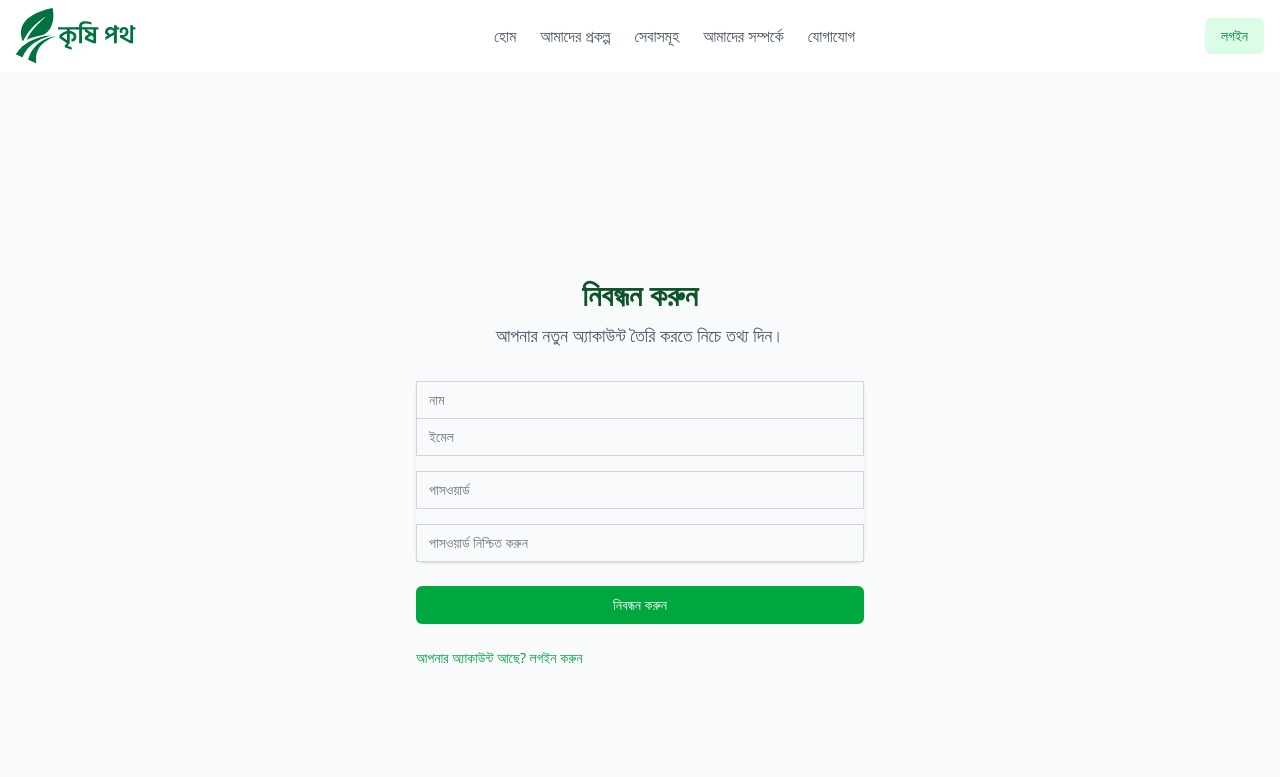
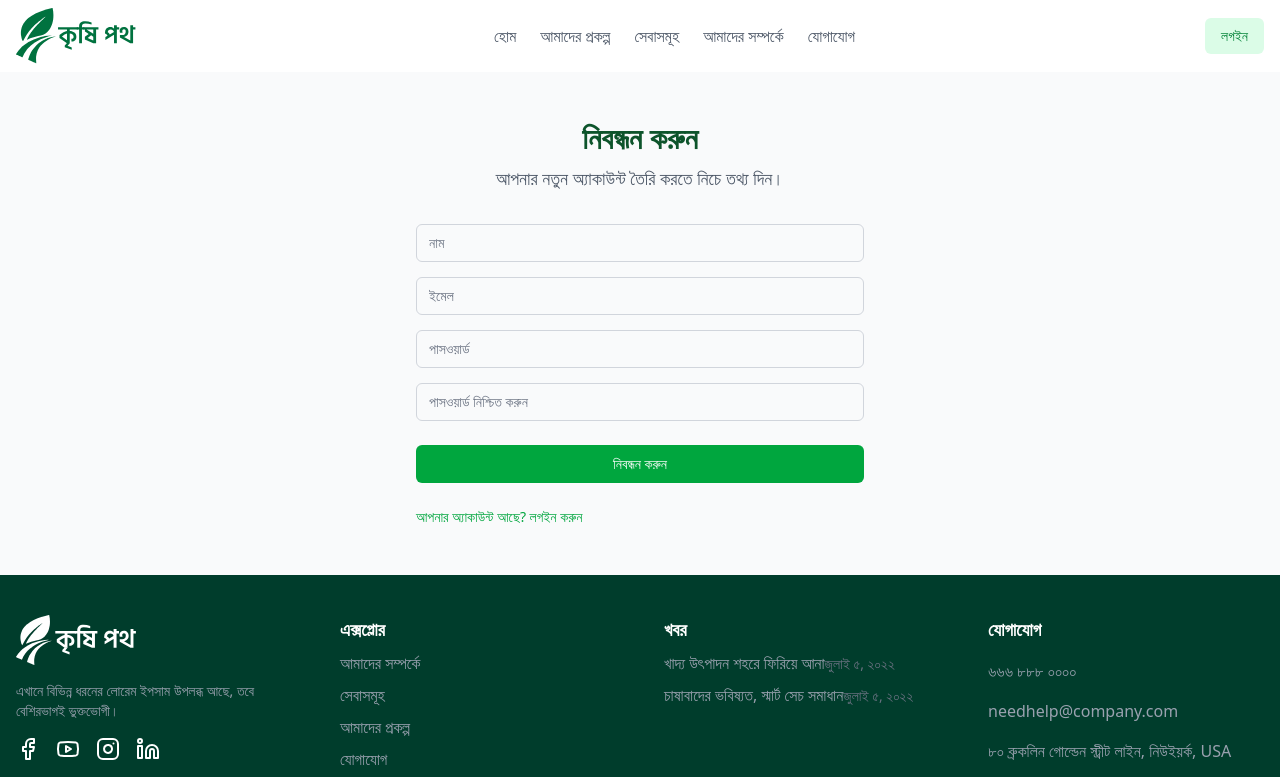
Before and after one commit to GausAlMunirTushar/krishipath-frontend, a Next.js app: page /register in a window 1280 px wide. Shown: the top 777 px of the page. Built offline with nearby package versions, Linux system fonts and the light colour scheme.

Commit message:
feat: Implement login and registration pages with form handling

```diff
--- a/src/app/(web)/(auth)/login/page.tsx
+++ b/src/app/(web)/(auth)/login/page.tsx
@@ -34,7 +34,7 @@ const LoginPage: React.FC = () => {
 	};
 
 	return (
-		<div className="min-h-screen bg-gray-50 flex items-center justify-center py-12 px-4 sm:px-6 lg:px-8">
+		<div className=" bg-gray-50 flex items-center justify-center py-8 sm:py-12 px-4 sm:px-6 lg:px-8">
 			<div className="max-w-md w-full space-y-8">
 				<div>
 					<h2 className="text-center text-3xl font-extrabold text-green-900">
@@ -47,7 +47,7 @@ const LoginPage: React.FC = () => {
 
 				{/* Login Form */}
 				<form className="mt-8 space-y-6" onSubmit={handleSubmit}>
-					<div className="rounded-md shadow-sm -space-y-px">
+					<div className="rounded-md m -space-y-px">
 						{/* Email Input */}
 						<div>
 							<label htmlFor="email" className="sr-only">
@@ -60,7 +60,7 @@ const LoginPage: React.FC = () => {
 								required
 								value={formData.email}
 								onChange={handleInputChange}
-								className="appearance-none rounded-none relative block w-full px-3 py-2 border border-gray-300 placeholder-gray-500 text-gray-900 focus:outline-none focus:ring-green-500 focus:border-green-500 focus:z-10 sm:text-sm"
+								className="appearance-none rounded-md relative block w-full px-3 py-2 border border-gray-300 placeholder-gray-500 text-gray-900 focus:outline-none focus:ring-green-500 focus:border-green-500 focus:z-10 sm:text-sm"
 								placeholder="ইমেল"
 							/>
 						</div>
@@ -76,7 +76,7 @@ const LoginPage: React.FC = () => {
 								required
 								value={formData.password}
 								onChange={handleInputChange}
-								className="appearance-none rounded-none relative block w-full px-3 py-2 border border-gray-300 placeholder-gray-500 text-gray-900 focus:outline-none focus:ring-green-500 focus:border-green-500 focus:z-10 sm:text-sm"
+								className="appearance-none rounded-md relative block w-full px-3 py-2 border border-gray-300 placeholder-gray-500 text-gray-900 focus:outline-none focus:ring-green-500 focus:border-green-500 focus:z-10 sm:text-sm"
 								placeholder="পাসওয়ার্ড"
 							/>
 						</div>
--- a/src/app/(web)/(auth)/register/page.tsx
+++ b/src/app/(web)/(auth)/register/page.tsx
@@ -43,7 +43,7 @@ const RegisterPage: React.FC = () => {
 	};
 
 	return (
-		<div className="min-h-screen bg-gray-50 flex items-center justify-center py-12 px-4 sm:px-6 lg:px-8">
+		<div className=" bg-gray-50 flex items-center justify-center py-8 sm:py-12 px-4 sm:px-6 lg:px-8">
 			<div className="max-w-md w-full space-y-8">
 				<div>
 					<h2 className="text-center text-3xl font-extrabold text-green-900">
@@ -56,7 +56,7 @@ const RegisterPage: React.FC = () => {
 
 				{/* Register Form */}
 				<form className="mt-8 space-y-6" onSubmit={handleSubmit}>
-					<div className="rounded-md shadow-sm -space-y-px">
+					<div className="rounded-md  -space-y-px">
 						{/* Name Input */}
 						<div>
 							<label htmlFor="name" className="sr-only">
@@ -69,13 +69,13 @@ const RegisterPage: React.FC = () => {
 								required
 								value={formData.name}
 								onChange={handleInputChange}
-								className="appearance-none rounded-none relative block w-full px-3 py-2 border border-gray-300 placeholder-gray-500 text-gray-900 focus:outline-none focus:ring-green-500 focus:border-green-500 focus:z-10 sm:text-sm"
+								className="appearance-none rounded-md relative block w-full px-3 py-2 border border-gray-300 placeholder-gray-500 text-gray-900 focus:outline-none focus:ring-green-500 focus:border-green-500 focus:z-10 sm:text-sm"
 								placeholder="নাম"
 							/>
 						</div>
 
 						{/* Email Input */}
-						<div>
+						<div className="mt-4">
 							<label htmlFor="email" className="sr-only">
 								ইমেল
 							</label>
@@ -86,7 +86,7 @@ const RegisterPage: React.FC = () => {
 								required
 								value={formData.email}
 								onChange={handleInputChange}
-								className="appearance-none rounded-none relative block w-full px-3 py-2 border border-gray-300 placeholder-gray-500 text-gray-900 focus:outline-none focus:ring-green-500 focus:border-green-500 focus:z-10 sm:text-sm"
+								className="appearance-none rounded-md relative block w-full px-3 py-2 border border-gray-300 placeholder-gray-500 text-gray-900 focus:outline-none focus:ring-green-500 focus:border-green-500 focus:z-10 sm:text-sm"
 								placeholder="ইমেল"
 							/>
 						</div>
@@ -103,7 +103,7 @@ const RegisterPage: React.FC = () => {
 								required
 								value={formData.password}
 								onChange={handleInputChange}
-								className="appearance-none rounded-none relative block w-full px-3 py-2 border border-gray-300 placeholder-gray-500 text-gray-900 focus:outline-none focus:ring-green-500 focus:border-green-500 focus:z-10 sm:text-sm"
+								className="appearance-none rounded-md relative block w-full px-3 py-2 border border-gray-300 placeholder-gray-500 text-gray-900 focus:outline-none focus:ring-green-500 focus:border-green-500 focus:z-10 sm:text-sm"
 								placeholder="পাসওয়ার্ড"
 							/>
 						</div>
@@ -123,7 +123,7 @@ const RegisterPage: React.FC = () => {
 								required
 								value={formData.confirmPassword}
 								onChange={handleInputChange}
-								className="appearance-none rounded-none relative block w-full px-3 py-2 border border-gray-300 placeholder-gray-500 text-gray-900 focus:outline-none focus:ring-green-500 focus:border-green-500 focus:z-10 sm:text-sm"
+								className="appearance-none rounded-md relative block w-full px-3 py-2 border border-gray-300 placeholder-gray-500 text-gray-900 focus:outline-none focus:ring-green-500 focus:border-green-500 focus:z-10 sm:text-sm"
 								placeholder="পাসওয়ার্ড নিশ্চিত করুন"
 							/>
 						</div>
--- a/src/app/(web)/contact/page.tsx
+++ b/src/app/(web)/contact/page.tsx
@@ -1,4 +1,4 @@
-import Contact from "@/pages/contact/Contact";
+import Contact from "@/pages/web/contact/Contact";
 
 export const metadata = {
 	title: "কৃষি পথ - যোগাযোগ",
--- a/src/components/layout/Header.tsx
+++ b/src/components/layout/Header.tsx
@@ -56,9 +56,12 @@ const Header = () => {
 					{/* <button className="py-2 cursor-pointer text-xs sm:text-sm  px-2 sm:px-4 bg-red-500 text-white rounded-md hover:bg-red-600">
 						সাপোর্ট করুন
 					</button> */}
-					<button className="py-2 cursor-pointer  text-xs sm:text-sm  px-2 sm:px-4 bg-green-100 text-green-700 rounded-md hover:bg-green-200">
+					<Link
+						href="/login"
+						className="py-2 cursor-pointer  text-xs sm:text-sm  px-2 sm:px-4 bg-green-100 text-green-700 rounded-md hover:bg-green-200"
+					>
 						লগইন
-					</button>
+					</Link>
 				</div>
 			</div>
 		</header>
```
